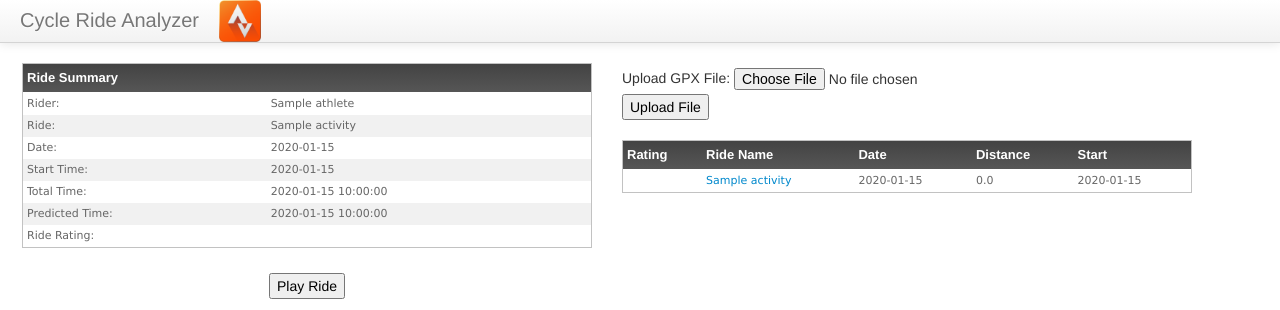
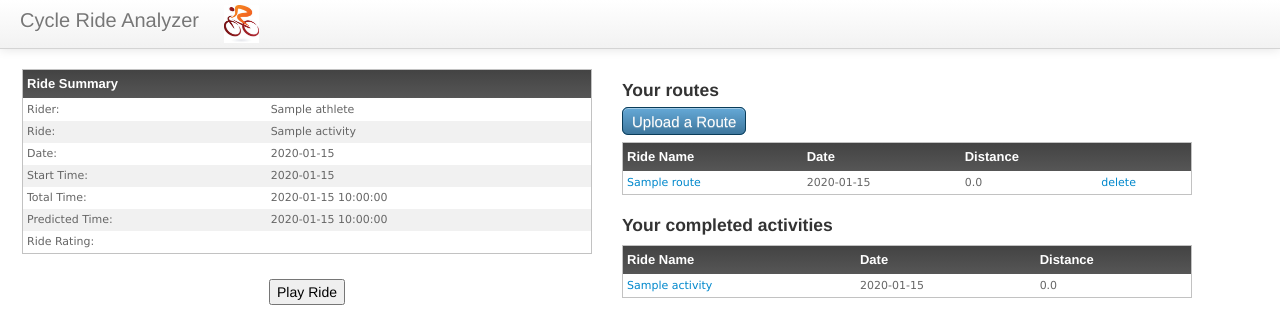
Before and after one commit to sethah/CycleAnalysis, a Flask app: template webapp/app/templates/rides.html in a window 1280 px wide. Shown: the top 310 px of the page. Run offline with Flask 2, Linux system fonts and the light colour scheme; the template is opened without the code that fills it: most values are stand-ins (such as "Sample title", 1, 10 or a date in 2020); parts of the project's set-up code (start-up, migrations or seed data) failed here and were passed over; some libraries are stand-ins or nearby versions.

Commit message:
add and delete routes

```diff
--- /dev/null
+++ b/webapp/app/static/css/rides.css
@@ -0,0 +1,35 @@
+.button, input[type="submit"] {
+   border: 1px solid #0a3c59;
+   background: #3e779d;
+   background: -webkit-gradient(linear, left top, left bottom, from(#65a9d7), to(#3e779d));
+   background: -webkit-linear-gradient(top, #65a9d7, #3e779d);
+   background: -moz-linear-gradient(top, #65a9d7, #3e779d);
+   background: -ms-linear-gradient(top, #65a9d7, #3e779d);
+   background: -o-linear-gradient(top, #65a9d7, #3e779d);
+   background-image: -ms-linear-gradient(top, #65a9d7 0%, #3e779d 100%);
+   padding: 4.5px 9px;
+   -webkit-border-radius: 6px;
+   -moz-border-radius: 6px;
+   border-radius: 6px;
+   -webkit-box-shadow: rgba(255,255,255,0.4) 0 1px 0, inset rgba(255,255,255,0.4) 0 1px 0;
+   -moz-box-shadow: rgba(255,255,255,0.4) 0 1px 0, inset rgba(255,255,255,0.4) 0 1px 0;
+   box-shadow: rgba(255,255,255,0.4) 0 1px 0, inset rgba(255,255,255,0.4) 0 1px 0;
+   text-shadow: #7ea4bd 0 1px 0;
+   color: #ffffff;
+   font-size: 15px;
+   font-family: helvetica, serif;
+   text-decoration: none;
+   vertical-align: middle;
+   }
+.button:active {
+   text-shadow: #1e4158 0 1px 0;
+   border: 1px solid #0a3c59;
+   background: #65a9d7;
+   background: -webkit-gradient(linear, left top, left bottom, from(#3e779d), to(#3e779d));
+   background: -webkit-linear-gradient(top, #3e779d, #65a9d7);
+   background: -moz-linear-gradient(top, #3e779d, #65a9d7);
+   background: -ms-linear-gradient(top, #3e779d, #65a9d7);
+   background: -o-linear-gradient(top, #3e779d, #65a9d7);
+   background-image: -ms-linear-gradient(top, #3e779d 0%, #65a9d7 100%);
+   color: #fff;
+   }
--- a/webapp/app/templates/base.html
+++ b/webapp/app/templates/base.html
@@ -30,7 +30,7 @@
                         <span class="icon-bar"></span>
                     </a> <a class="brand" href="/">Cycle Ride Analyzer</a>
                     <a href="/">
-                    <img src="static/img/strava_icon.png" height="42" width="42">
+                    <img src="/static/img/logo.jpg" height="35" width="35" style="padding:5px;">
                     </a>
 
                 </div>
--- a/webapp/app/templates/rides.html
+++ b/webapp/app/templates/rides.html
@@ -4,6 +4,7 @@
     <style>
       #map-canvas {text-align: center;}
     </style>
+    <link href="/static/css/rides.css" rel="stylesheet">
     <script src="https://maps.googleapis.com/maps/api/js?v=3.exp&signed_in=true"></script>
     <script type="text/javascript" src="https://www.google.com/jsapi?autoload={'modules':[{'name':'visualization','version':'1.1','packages':['corechart']}]}"></script>
 
@@ -11,14 +12,10 @@
 var line;
 
 function initialize() {
-  getActivity('{{athlete.activities[0].id}}', '{{athlete.userid}}', '#activity{{ athlete.activities[0].id }}');
+  getActivity('{{activities[0].id}}', '{{athlete.userid}}', '#activity{{activities[0].id }}');
 }
 
 function setMap(a) {
-
-  console.log(a.latitude);
-  console.log(a.longitude);
-  console.log(a.center);
 
   var mapOptions = {
     mapTypeId: google.maps.MapTypeId.TERRAIN
@@ -73,8 +70,30 @@ function zip(arrays) {
         return arrays.map(function(array){return array[i]})
     });
 }
+function addCrosshair(x, y, color) {
+    chart.xAxis[0].addPlotLine({
+        id: 'xPlotLine'+x,
+        value: x,
+      width: 2,
+      color: color
+    });
+
+    chart.yAxis[0].addPlotLine({
+        id: 'yPlotLine'+y,
+        value: y,
+      width: 2,
+      color: color
+    });
+}
+
+function removeCrosshair(x,y) {
+    chart.xAxis[0].removePlotLine('xPlotLine'+x);
+    chart.yAxis[0].removePlotLine('yPlotLine'+y);
+}
 function lineChart(a) {
-    data = zip([a.distance, a.altitude]);
+    data = zip([a.plot_distance, a.plot_altitude]);
+    data1 = zip([a.plot_predicted_distance, a.plot_predicted_altitude]);
+    console.log(data)
     var ymin = Math.min.apply(null, a.altitude)
     var ymax = Math.max.apply(null, a.altitude)
         chart = new Highcharts.Chart({
@@ -95,78 +114,75 @@ function lineChart(a) {
                     text: 'Altitude (ft)'
                 }
             },
-            plotOptions: {
-                area: {
-                    fillColor: {
-                        linearGradient: { x1: 0, y1: 0, x2: 0, y2: 1},
-                        stops: [
-                            [0, Highcharts.getOptions().colors[0]],
-                            [1, Highcharts.Color(Highcharts.getOptions().colors[0]).setOpacity(0).get('rgba')]
-                        ]
-                    },
-
-                }
-            },
             title: {
                 text: 'Ride profile'
             },
+            plotOptions: {
+                    series: {
+                        compare: 'percent'
+                    }
+                },
             series: [
             {
               type: 'area',
               name: 'Altitude',
+              fillOpacity: 0.5,
               data: data,
-              lineWidth: 3,
-                marker: {
-                    enabled: false,
-                    radius: 0,
-                    states: {
-                        hover: {
-                            enabled: true,
-                            lineColor: 'rgb(100,100,100)'
-                        }
-                    }
-                }
-            },
-            {
-              type: 'line',
-              name: 'Actual',
-              data: [[0, 0], [0, 10000]]
-            },
-            {
-              type: 'line',
-              name: 'Predicted',
-              data: [[0, 0], [0, 10000]]
-            }]
+
+              lineWidth: 2
+            }
+            ]
         });
 };
 
 function simRide(a) {
     document.getElementById("ride-console").style.visibility = "visible";
     var count = 0;
-    d = a['distance'];
-    pd = a['predicted_distance'];
+    d = a['plot_distance'];
+    pd = a['plot_predicted_distance'];
     total_distance = d[d.length - 1];
     var duration = moment.duration(0, 'seconds');
 
     simInterval = window.setInterval(function() {
-      count = count + 10;
-      if (count >= d.length) {
+      // console.log(count)
+      // console.log(d.length)
+      var offset1 = d[count]*100.0/total_distance
+      var offset2 = pd[count]*100.0/total_distance
+      // console.log(offset1, offset2)
+      if ((offset1 > 99.8) & (offset2 > 99.8)) {
+        console.log('cleared')
         clearInterval(simInterval)
       }
       else {
 
         var icons = line.get('icons');
-        icons[0].offset = d[count]*100.0/total_distance + '%';
-        icons[1].offset = pd[count]*100.0/total_distance + '%';
+
+        icons[0].offset = offset1 + '%';
+        icons[1].offset = offset2 + '%';
         line.set('icons', icons);
-        duration = moment.duration(a.time[count]*1000, 'seconds');
-        chart.series[1].setData([[a.distance[count], 0], [a.distance[count], 10000]]);
-        chart.series[2].setData([[a.predicted_distance[count], 0], [a.predicted_distance[count], 10000]]);
+        duration = moment.duration(a.plot_time[count]*1000, 'seconds');
+        var p1 = chart.series[0].points[count];
+        // var p2 = chart.series[1].points[count];
+        addCrosshair(p1.x, p1.y, '#000')
+        addCrosshair(a.plot_predicted_distance[count], a.plot_predicted_altitude[count], '#390')
+        chart.tooltip.refresh(p1);
+        // chart.tooltip.refresh(p2);
+        if (count != 0){
+          var previous1 = chart.series[0].points[count - 10];
+          // var previous2 = chart.series[1].points[count - 10];
+          removeCrosshair(previous1.x, previous1.y)
+          removeCrosshair(a.plot_predicted_distance[count -10], a.plot_predicted_altitude[count-10])
+        }
+
+
+        // chart.series[1].setData([[a.plot_distance[count], 0], [a.plot_distance[count], 10000]]);
+        // chart.series[2].setData([[a.plot_predicted_distance[count], 0], [a.plot_predicted_distance[count], 10000]]);
 
         document.getElementById('playback-timer').innerHTML = moment.utc(a.time[count]*1000).format("HH:mm")
         document.getElementById('playback-margin').innerHTML = (d[count] - pd[count]).toFixed(2);
         document.getElementById('playback-distance').innerHTML = d[count].toFixed(2);
       }
+      count = count + 10;
   }, 50);
 }
 
@@ -176,6 +192,18 @@ function getActivity(aid, uid, activityElement) {
         athlete_id: uid
     }).done(function(response){
       switchActivity(response)
+    }).fail(function() {
+        console.log('fail');
+    });
+}
+
+function deleteRoute(rid, uid, routeElement) {
+  $.post('/delete/route', {
+        route_id: rid,
+        athlete_id: uid
+    }).done(function(response){
+      var row = document.getElementById('route' + rid.toFixed());
+      row.parentNode.removeChild(row);
     }).fail(function() {
         console.log('fail');
     });
@@ -197,6 +225,18 @@ function switchActivity(a) {
   }
   setMap(a)
   lineChart(a)
+}
+
+function uploadRoute(){
+  console.log('asdfdasf')
+  document.getElementById('route-upload').innerHTML = '<form enctype="multipart/form-data" action="/upload" method="POST" id="upload-form">' +
+      '<input type="hidden" value="{{athlete.userid}}" name="athlete_id">' +
+      '<p>Ride description: '+
+      '<input type="text" name="ride_title" size="3"></p>'+
+      '<input name="file" type="file" accept=".gpx"/><br />'+
+      '<input type="submit" value="Upload">'+
+      '</form>';
+  document.getElementById("route-upload").style.visibility = "visible";
 }
 
       google.maps.event.addDomListener(window, 'load', initialize);
@@ -224,6 +264,8 @@ function switchActivity(a) {
       <div class="wrapper">
           <button id="play" onclick="simRide(activity)">Play Ride</button>
       </div>
+
+      <div class="map" id="map-canvas" style="width:500px;height:380px;"></div>
       <div id="ride-console" style="visibility: hidden;">
         <table>
           <tr>
@@ -233,33 +275,42 @@ function switchActivity(a) {
           </tr>
         </table>
       </div>
-      <div class="map" id="map-canvas" style="width:500px;height:380px;"></div>
       <div id="container" style="min-width: 310px; height: 400px; max-width: 800px; margin: 0 auto"></div>
     </div>
       <div class='span2 main'></div>
       <div class='span6 main'>
-      <form enctype="multipart/form-data" action="/upload" method="POST">
-      Upload GPX File:
-      <input type="hidden" value="{{athlete.userid}}" name="athlete_id">
-      <input name="file" type="file" accept=".gpx"/><br />
-      <input type="submit" value="Upload File" />
-      </form>
 
+      <h4>Your routes</h4>
+      <div id="route-upload"><p><a class='button' onclick="uploadRoute()">Upload a Route</a></p></div>
       <table align="right">
         <thead>
-          <th>Rating</th>
           <th>Ride Name</th>
           <th>Date</th>
           <th>Distance</th>
-          <th>Start</th>
+          <th></th>
         </thead>
-      {% for a in athlete.activities %}
+      {% for r in routes %}
+      <tr id="route{{r.id}}">
+        <td><a href="javascript:getActivity({{r.id}}, {{athlete.userid}}, '#activity{{ r.id }}');">{{r.name}}</a></td>
+        <td>{{r.dt.strftime("%B %d, %Y")}}</td>
+        <td>{{(r.total_distance / 1609.34)|round(0, 'floor')}}</td>
+        <td><a href="javascript:deleteRoute({{r.id}}, {{athlete.userid}}, '#activity{{ r.id }}');">delete</a></td>
+      </tr>
+      {% endfor %}
+      </table>
+
+      <h4>Your completed activities</h4>
+      <table align="right">
+        <thead>
+          <th>Ride Name</th>
+          <th>Date</th>
+          <th>Distance</th>
+        </thead>
+      {% for a in activities %}
       <tr>
-        <td></td>
         <td><a href="javascript:getActivity({{a.id}}, {{athlete.userid}}, '#activity{{ a.id }}');">{{a.name}}</a></td>
         <td>{{a.dt.strftime("%B %d, %Y")}}</td>
         <td>{{(a.total_distance / 1609.34)|round(0, 'floor')}}</td>
-        <td>{{a.dt.strftime("%I:%M:%S %p")}}</td>
       </tr>
       {% endfor %}
     </table>
```
Also changed, not shown: webapp/StravaEffort.py (+20 -6 lines), webapp/app/views.py (+32 -1 lines), webapp/app/static/img/logo.jpg (added), 1 other file.
